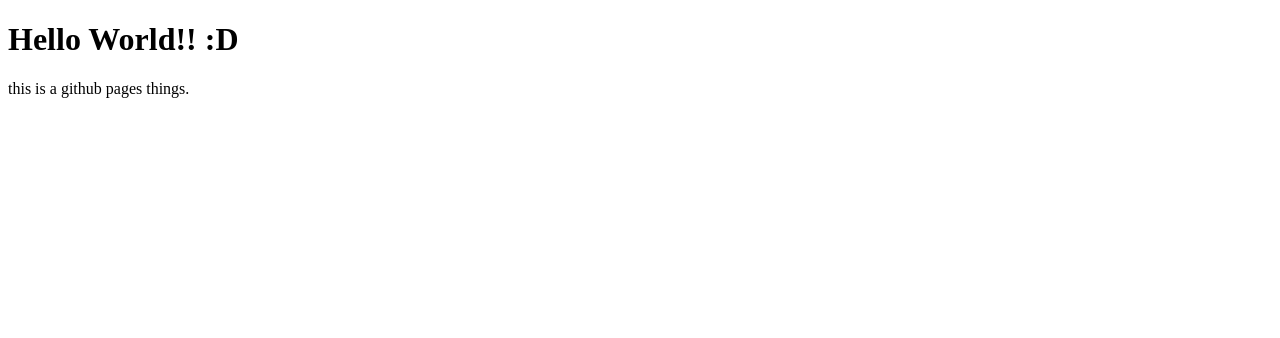
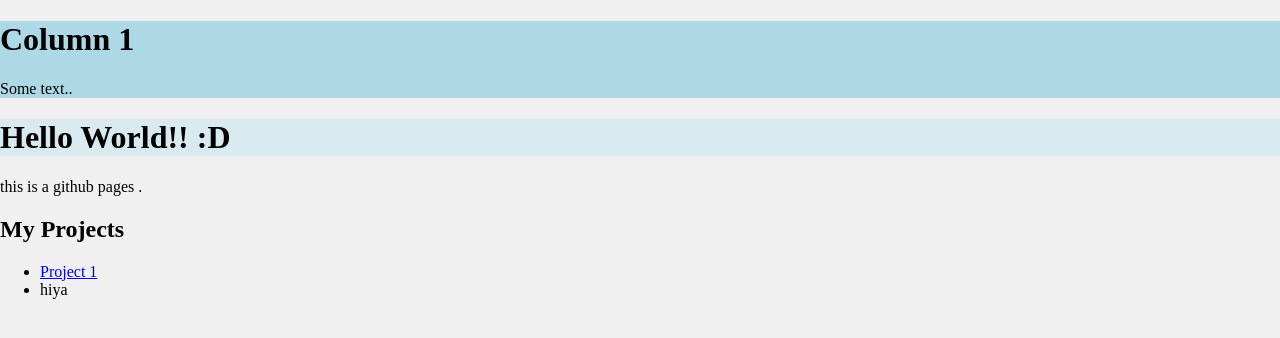
Before and after one commit to CalvinHigdon/CalvinHigdon.github.io, a plain HTML site: page index.html in a window 1280 px wide. Drawn offline with Linux system fonts and the light colour scheme.

Commit message:
Added an additional page, some basic html

```diff
--- a/index.html
+++ b/index.html
@@ -1,7 +1,20 @@
 <!DOCTYPE html>
 <html>
+    <head>
+        <title>My website</title>
+        <link rel="stylesheet" type="text/css" href="style.css">
+    </head>
 <body>
-<h1>Hello World!! :D</h1>
-<p>this is a github pages things.</p>
+    <div style="background-color:lightblue">
+        <h1>Column 1</h1>
+        <p>Some text..</p>
+    </div>
+<h1 style="background-color:#d8eaf0; ">Hello World!! :D</h1>
+<p>this is a github pages .</p>
+  <h2>My Projects</h2>
+  <ul>
+    <li><a href="page2.html">Project 1</a></li>
+    <li>hiya</li>
+</ul>
 </body>
 </html>
--- /dev/null
+++ b/style.css
@@ -0,0 +1,6 @@
+body{
+    background-color: #f0f0f0;
+    font-family: 'Times New Roman', Times, serif;
+    margin: 0;
+    padding: 0;
+}
```
Also changed, not shown: page2.html (added, +12 -0 lines).
